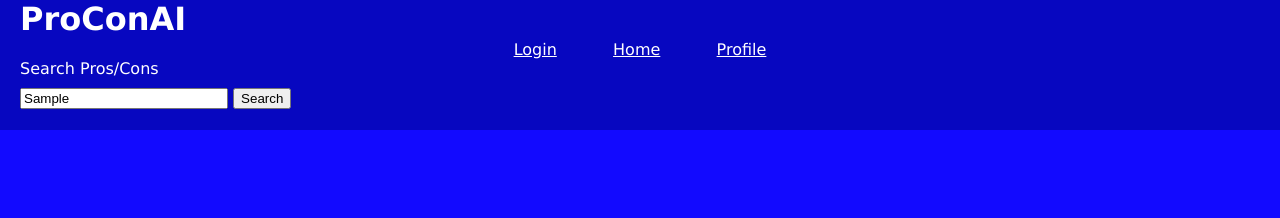
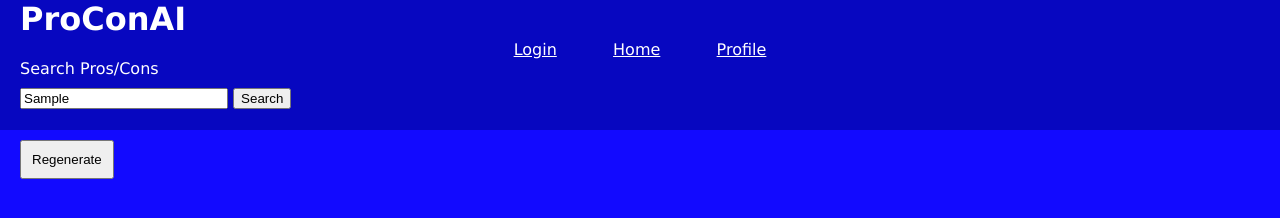
Before and after one commit to hbarrett3/ProConAI, a website: page ProConAI/public_html/search/index.html in a window 1280 px wide. Both pictures are taken after typing "Sample" into the empty fields and a click on the button "Search". Drawn offline with Linux system fonts and the light colour scheme; no server answers.

Commit message:
got everything working with storing and recalling old queries, as well as adding a regenerate option

```diff
--- a/ProConAI/public_html/search/index.html
+++ b/ProConAI/public_html/search/index.html
@@ -46,7 +46,7 @@
             <label for="search-input">Search Pros/Cons</label>
             <br>
             <input type="text" id="search-input">
-            <button id="search-button" onclick="search();">Search</button>
+            <button id="search-button" onclick="search(false);">Search</button>
         </div>
 
         <div id="links">
@@ -55,6 +55,10 @@
             <a class="link" href="../profile/index.html">Profile</a>
         </div>
 
+    </div>
+
+    <div>
+        <button id="regenerate-button" onclick="search(true);">Regenerate</button>
     </div>
 
     <!-- Search Results Div -->
--- a/ProConAI/public_html/search/script.js
+++ b/ProConAI/public_html/search/script.js
@@ -43,7 +43,11 @@ function displaySearchResults(data) {
     resultsDiv.innerHTML = formattedData;
 }
 
-function search(){
+/**
+ *
+ * @param {boolean} regenerate - if true, will regenerate the page
+ */
+function search(regenerate){
     // window.location.href = 'search/index.html?query=' + encodeURIComponent(search_input.value);
 
     let search_input = document.getElementById("search-input");
@@ -59,7 +63,33 @@ function search(){
         let proConData = {
             name: search_input.value,
         };
-
+        // if regenerate is true
+        if (regenerate) {
+            fetch('/search/regenerate/', {
+                method: 'POST',
+                headers: {
+                    'Content-Type': 'application/json'
+                },
+                body: JSON.stringify(proConData),
+            })
+            .then(response => {
+                if (!response.ok) {
+                    throw new Error('Network response was not ok ' + response.statusText);
+                }
+                return response.json();
+            })
+            .then((data) => {
+                loadingAnimation.style.display = 'none';
+                displaySearchResults(data);
+            })
+            // fail
+            .catch((error) => {
+                loadingAnimation.style.display = 'none';
+                window.alert("SERVER NOT RESPONDING");
+                console.error("Error:", error);
+            });
+        }
+        else {
             // Send the ProCon data to the server
             fetch('/search/procon/', {
                 method: 'POST',
@@ -75,10 +105,8 @@ function search(){
                 return response.json();
             })
             .then((data) => {
-            // console.log("Server Response:", data); // Log the response data
                 loadingAnimation.style.display = 'none';
                 displaySearchResults(data);
-            // goToSearchPage(search_input.value);
             })
             // fail
             .catch((error) => {
@@ -86,6 +114,7 @@ function search(){
                 window.alert("SERVER NOT RESPONDING");
                 console.error("Error:", error);
             });
+        }
     }
     else{
         window.alert("Field must be filled in");
--- a/ProConAI/public_html/search/styles.css
+++ b/ProConAI/public_html/search/styles.css
@@ -56,13 +56,20 @@ body{
 
 #search-results {
     display: block;
-    margin-top: 140px;
+    margin-top: 10px;
     padding: 10px;
     word-wrap: break-word;
     overflow: hidden;
 }
 
-
+#regenerate-button {
+    display: block;
+    margin-top: 140px;
+    margin-left: 20px;
+    padding: 10px;
+    word-wrap: break-word;
+    overflow: hidden;
+}
 
 .link{
     color: white;
```
Also changed, not shown: ProConAI/server.js (+25 -1 lines). Lines whose indentation alone changed are shown as unchanged.
